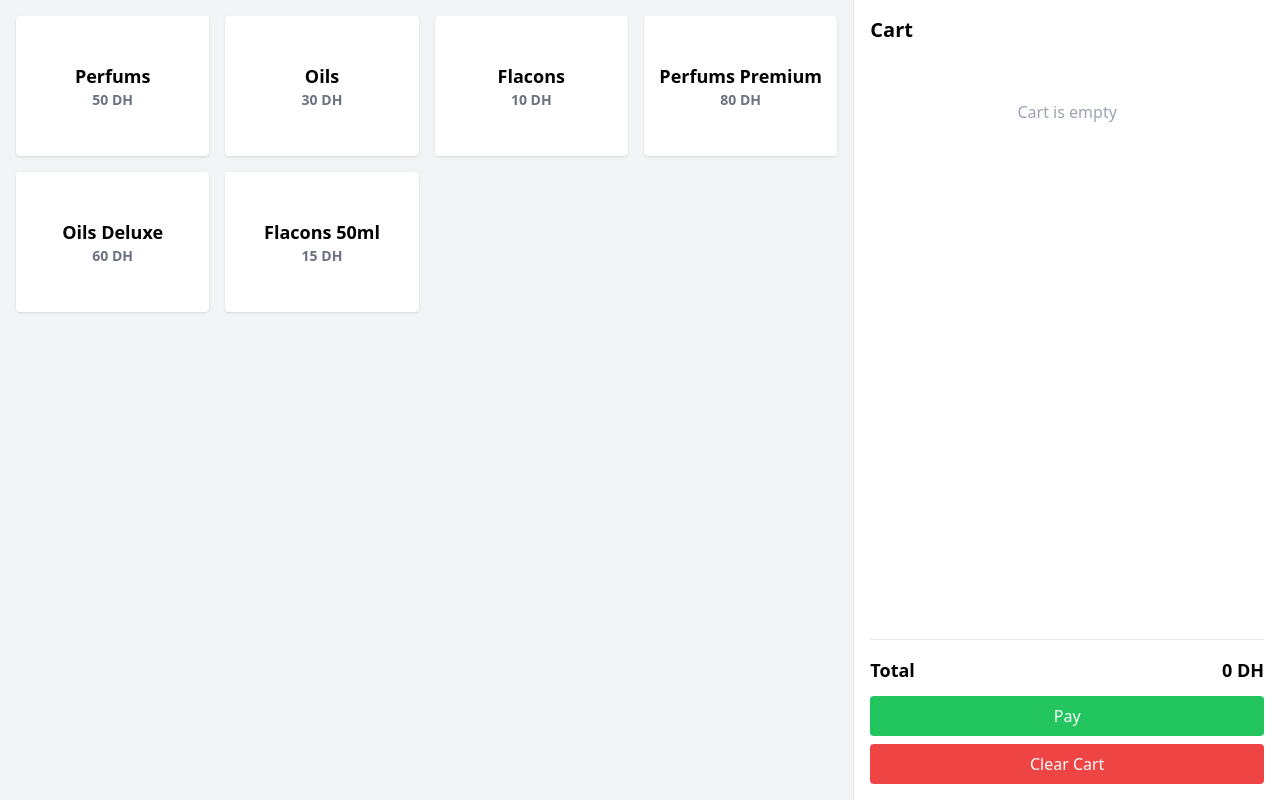
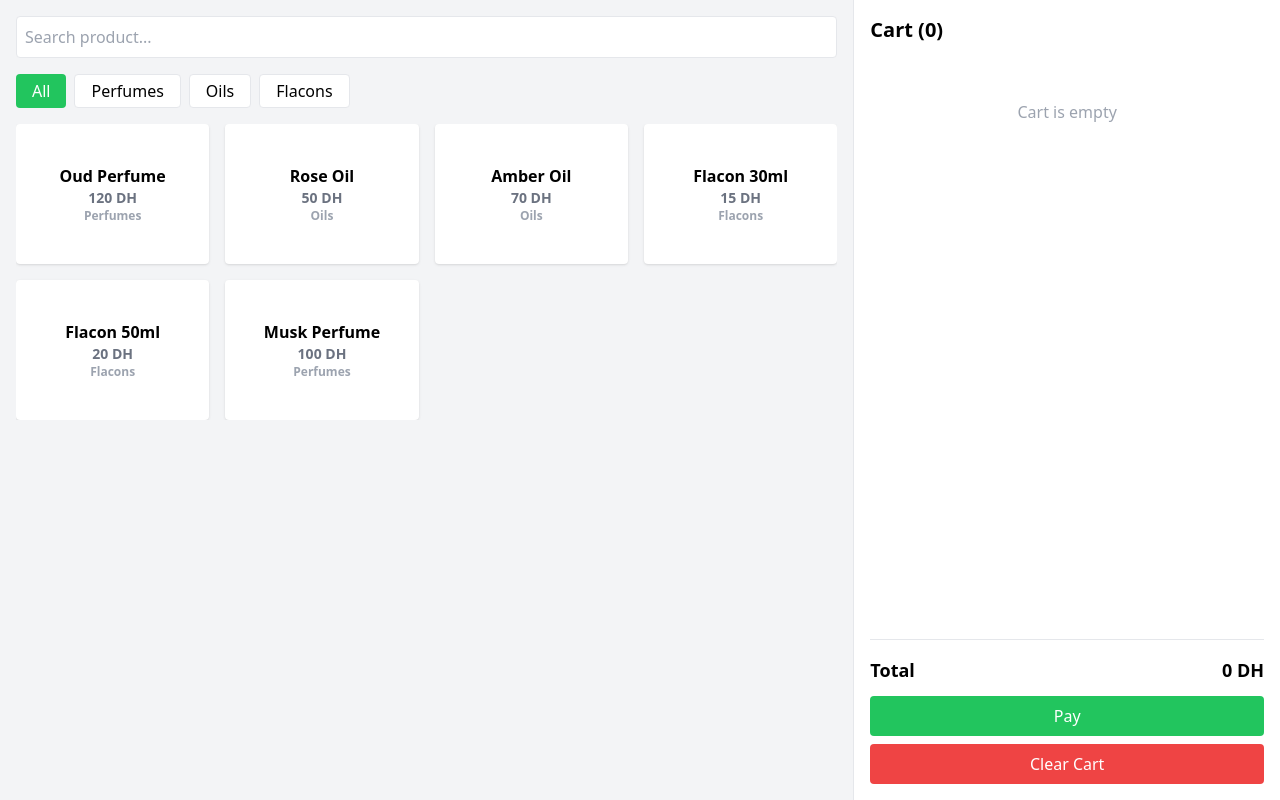
Before and after one commit to mosadikdev/POSMO, a React (Vite) app in the folder pos-frontend/: page / in a window 1280 px wide. Built offline with nearby package versions, Linux system fonts and the light colour scheme.

Commit message:
Add search bar and category filtering (POS V3)

```diff
--- a/pos-frontend/src/pages/POS.jsx
+++ b/pos-frontend/src/pages/POS.jsx
@@ -1,69 +1,117 @@
 import { useState } from "react";
 
-const products = [
-  { id: 1, name: "Perfums", price: 50 },
-  { id: 2, name: "Oils", price: 30 },
-  { id: 3, name: "Flacons", price: 10 },
-  { id: 4, name: "Perfums Premium", price: 80 },
-  { id: 5, name: "Oils Deluxe", price: 60 },
-  { id: 6, name: "Flacons 50ml", price: 15 },
+const productsData = [
+  { id: 1, name: "Oud Perfume", price: 120, category: "Perfumes" },
+  { id: 2, name: "Rose Oil", price: 50, category: "Oils" },
+  { id: 3, name: "Amber Oil", price: 70, category: "Oils" },
+  { id: 4, name: "Flacon 30ml", price: 15, category: "Flacons" },
+  { id: 5, name: "Flacon 50ml", price: 20, category: "Flacons" },
+  { id: 6, name: "Musk Perfume", price: 100, category: "Perfumes" },
 ];
+
+const categories = ["All", "Perfumes", "Oils", "Flacons"];
 
 export default function POS() {
   const [cart, setCart] = useState([]);
+  const [search, setSearch] = useState("");
+  const [selectedCategory, setSelectedCategory] = useState("All");
 
   const addToCart = (product) => {
     const existing = cart.find((item) => item.id === product.id);
 
     if (existing) {
-      const updatedCart = cart.map((item) =>
-        item.id === product.id
-          ? { ...item, qty: item.qty + 1 }
-          : item
+      setCart(
+        cart.map((item) =>
+          item.id === product.id
+            ? { ...item, qty: item.qty + 1 }
+            : item
+        )
       );
-      setCart(updatedCart);
     } else {
       setCart([...cart, { ...product, qty: 1 }]);
     }
   };
 
   const decreaseQty = (id) => {
-    const updatedCart = cart
-      .map((item) =>
-        item.id === id ? { ...item, qty: item.qty - 1 } : item
-      )
-      .filter((item) => item.qty > 0);
-
-    setCart(updatedCart);
+    setCart(
+      cart
+        .map((item) =>
+          item.id === id
+            ? { ...item, qty: item.qty - 1 }
+            : item
+        )
+        .filter((item) => item.qty > 0)
+    );
   };
 
   const removeItem = (id) => {
     setCart(cart.filter((item) => item.id !== id));
   };
 
-  const clearCart = () => {
-    setCart([]);
-  };
+  const clearCart = () => setCart([]);
 
   const total = cart.reduce(
     (sum, item) => sum + item.price * item.qty,
     0
   );
 
+  // FILTER LOGIC
+  const filteredProducts = productsData.filter((product) => {
+    const matchCategory =
+      selectedCategory === "All" ||
+      product.category === selectedCategory;
+
+    const matchSearch = product.name
+      .toLowerCase()
+      .includes(search.toLowerCase());
+
+    return matchCategory && matchSearch;
+  });
+
   return (
     <div className="h-screen grid grid-cols-3">
-      {/* PRODUCTS */}
-      <div className="col-span-2 p-4 bg-gray-100">
-        <div className="grid grid-cols-4 gap-4 auto-rows-[140px]">
-          {products.map((p) => (
+      {/* LEFT SIDE */}
+      <div className="col-span-2 p-4 bg-gray-100 flex flex-col">
+        {/* SEARCH BAR */}
+        <input
+          type="text"
+          placeholder="Search product..."
+          className="mb-4 p-2 border rounded"
+          value={search}
+          onChange={(e) => setSearch(e.target.value)}
+        />
+
+        {/* CATEGORIES */}
+        <div className="flex gap-2 mb-4 flex-wrap">
+          {categories.map((cat) => (
+            <button
+              key={cat}
+              onClick={() => setSelectedCategory(cat)}
+              className={`px-4 py-1 rounded ${
+                selectedCategory === cat
+                  ? "bg-green-500 text-white"
+                  : "bg-white border"
+              }`}
+            >
+              {cat}
+            </button>
+          ))}
+        </div>
+
+        {/* PRODUCTS GRID */}
+        <div className="grid grid-cols-4 gap-4 auto-rows-[140px] overflow-y-auto">
+          {filteredProducts.map((p) => (
             <div
               key={p.id}
               onClick={() => addToCart(p)}
-              className="bg-white shadow rounded flex flex-col items-center justify-center text-lg font-semibold cursor-pointer hover:bg-green-100 transition"
+              className="bg-white shadow rounded flex flex-col items-center justify-center text-center font-semibold cursor-pointer hover:bg-green-100 transition"
             >
               <div>{p.name}</div>
               <div className="text-sm text-gray-500">
                 {p.price} DH
+              </div>
+              <div className="text-xs text-gray-400">
+                {p.category}
               </div>
             </div>
           ))}
@@ -72,7 +120,9 @@ export default function POS() {
 
       {/* CART */}
       <div className="bg-white p-4 border-l flex flex-col">
-        <h2 className="text-xl font-bold mb-4">Cart</h2>
+        <h2 className="text-xl font-bold mb-4">
+          Cart ({cart.length})
+        </h2>
 
         <div className="flex-1 space-y-3 overflow-y-auto">
           {cart.length === 0 && (
@@ -94,7 +144,6 @@ export default function POS() {
               </div>
 
               <div className="flex items-center justify-between mt-2">
-                {/* Quantity Controls */}
                 <div className="flex items-center gap-2">
                   <button
                     onClick={() => decreaseQty(item.id)}
@@ -115,7 +164,6 @@ export default function POS() {
                   </button>
                 </div>
 
-                {/* Delete */}
                 <button
                   onClick={() => removeItem(item.id)}
                   className="text-red-500 text-sm"
@@ -127,7 +175,7 @@ export default function POS() {
           ))}
         </div>
 
-        {/* TOTAL + ACTIONS */}
+        {/* TOTAL */}
         <div className="border-t pt-4 mt-4">
           <div className="flex justify-between text-lg font-bold">
             <span>Total</span>
```
